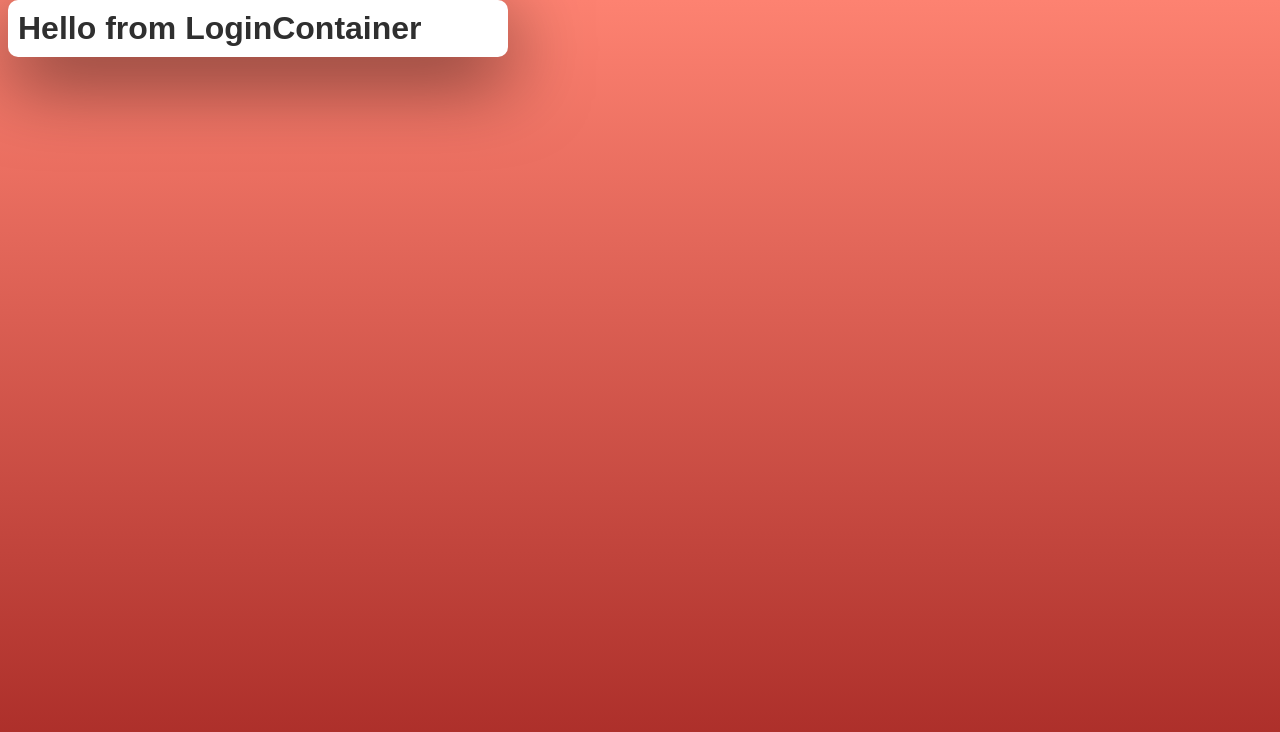
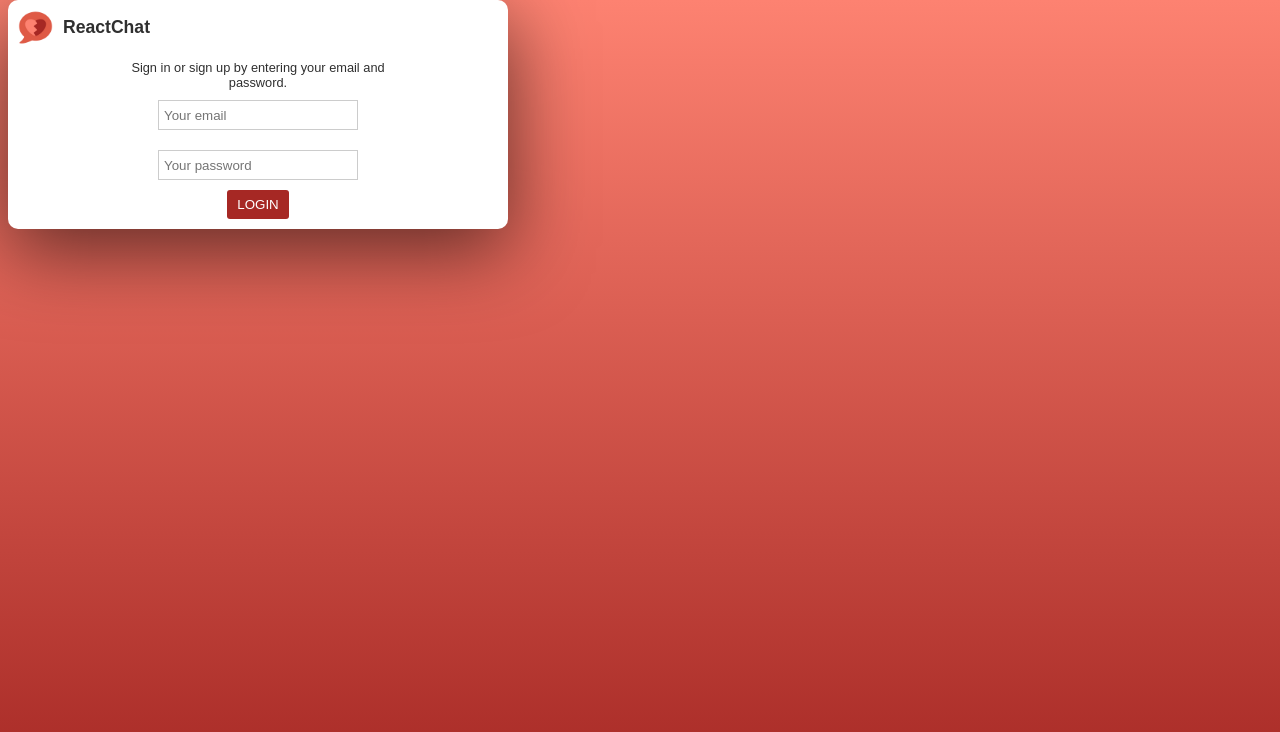
Before and after one commit to frandm182/reactchat, a React app: page / in a window 1280 px wide. Shown: the top 732 px of the page. Built offline with nearby package versions, Linux system fonts and the light colour scheme.

Commit message:
Add header

```diff
--- /dev/null
+++ b/src/components/Header.js
@@ -0,0 +1,10 @@
+import React from 'react';
+
+const Header = () => (
+  <div id="Header">
+    <img src="/assets/icon.png" alt="logo" />
+    <h1>ReactChat</h1>
+  </div>
+);
+
+export default Header;
--- a/src/components/LoginContainer.js
+++ b/src/components/LoginContainer.js
@@ -1,5 +1,44 @@
-import React from 'react';
+import React, { Component } from 'react';
+import Header from './Header';
 
-const LoginContainer = () => <h1>Hello from LoginContainer</h1>;
+class LoginContainer extends Component {
+  state = { email: '', password: '' };
+  handleEmailChange = ({ target }) => {
+    this.setState({ email: target.value });
+  };
+  handlePasswordChange = ({ target }) => {
+    this.setState({ password: target.value });
+  };
+  handleSubmit = event => {
+    event.preventDefault();
+    console.log(this.state);
+  };
+  render() {
+    return (
+      <div id="LoginContainer" className="inner-container">
+        <Header />
+        <form onSubmit={this.handleSubmit}>
+          <p>Sign in or sign up by entering your email and password.</p>
+          <input
+            type="text"
+            onChange={this.handleEmailChange}
+            value={this.state.email}
+            placeholder="Your email"
+          />
+
+          <input
+            type="password"
+            onChange={this.handlePasswordChange}
+            value={this.state.password}
+            placeholder="Your password"
+          />
+          <button className="red light" type="submit">
+            Login
+          </button>
+        </form>
+      </div>
+    );
+  }
+}
 
 export default LoginContainer;
```
